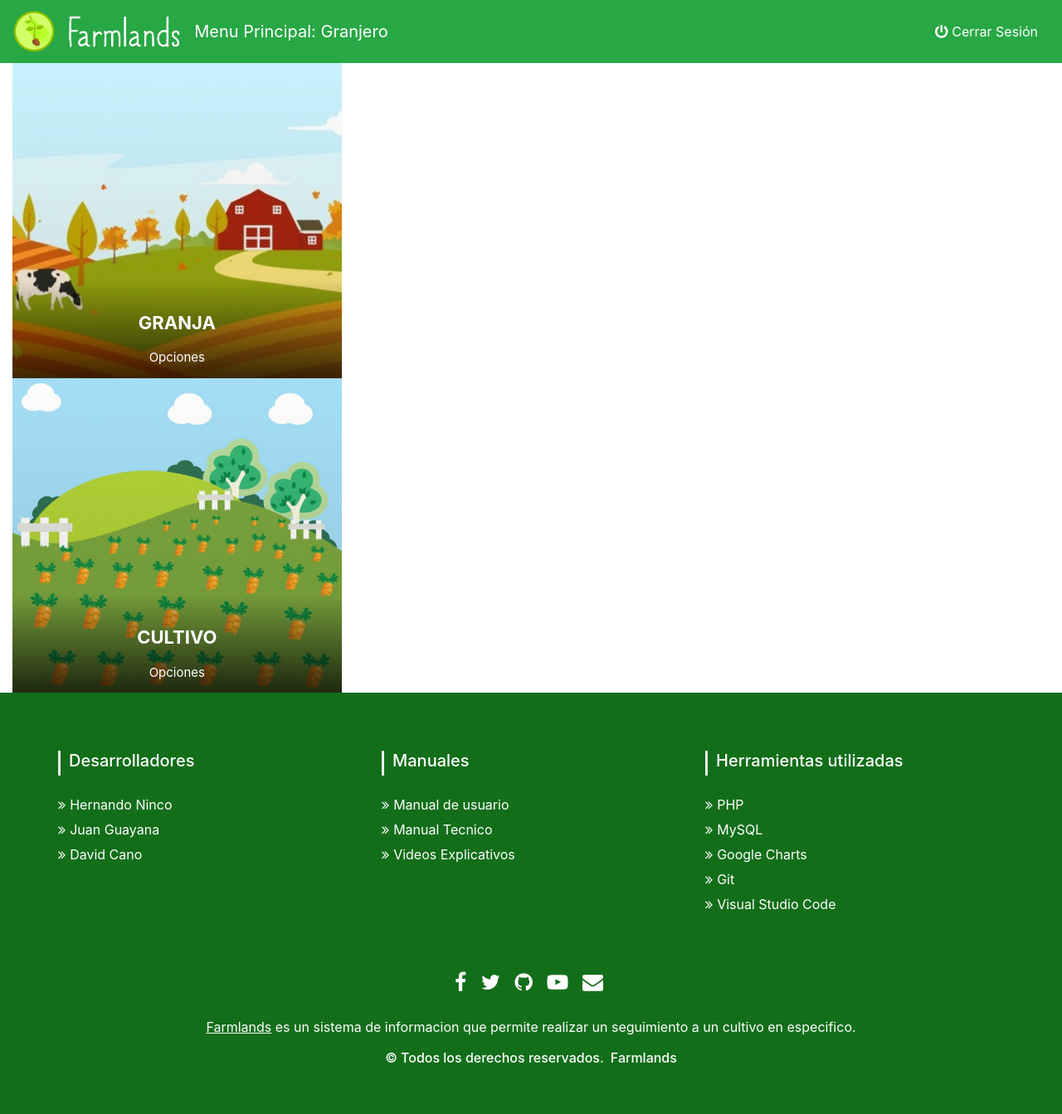
After one commit to vector14/farmlands, a PHP site: page /Menu_granjero.php in a window 1280 px wide. The commit adds this page. Shown: the whole page at 83% size. Run offline with PHP 8.4, Linux system fonts and the light colour scheme; a user stored in the database is signed in; some libraries are stand-ins or nearby versions.

Commit message:
Correciones finales de menus y vistas

```diff
--- /dev/null
+++ b/Menu_granjero.php
@@ -0,0 +1,222 @@
+<?php
+	session_start();
+	if(isset($_SESSION['resultado']))
+	{
+?>
+<!doctype html>
+<html lang="en">
+  <head>
+    <!-- Required meta tags -->
+    <meta charset="utf-8">
+    <meta name="viewport" content="width=device-width, initial-scale=1, shrink-to-fit=no">
+    <link rel="shortcut icon" type="image/x-icon" href="assets/icons/favicon.ico"/>
+<link rel="stylesheet" href="https://use.fontawesome.com/releases/v5.5.0/css/all.css" integrity="sha384-B4dIYHKNBt8Bc12p+WXckhzcICo0wtJAoU8YZTY5qE0Id1GSseTk6S+L3BlXeVIU" crossorigin="anonymous">
+    <!-- Bootstrap CSS -->
+
+    <link rel="stylesheet" type="text/css" href="style.css">
+    <link rel="stylesheet" href="bootstrap.css">
+  	<link rel="stylesheet" href="css2/menu_principal.css">
+  	<link rel="stylesheet" href="css2/menu_principal2.css">
+
+    <title>Menu Granjero</title>
+  </head>
+  <body>
+
+   <nav class="navbar navbar-expand-lg navbar-success bg-success">
+        <a class="navbar-brand" href="menu_principal.php"><img src="assets/icons/Farmlands_logo.png" width="50" height="auto" class="d-inline-block align-center" alt=""></a>
+        <a class="navbar-brand" href="menu_principal.php"><img src="assets/icons/Letters.png" width="auto" height="45" class="d-inline-block align-center" alt=""></a>
+        <span class="navbar-brand d-inline-block align-center justify-content-center" style="color:#fff;">Menu Principal: Granjero</span>
+        <button class="navbar-toggler" style="outline:0px" type="button" data-toggle="collapse" data-target="#navbarSupportedContent" aria-controls="navbarSupportedContent" aria-expanded="false" aria-label="Toggle navigation">
+          <i id="icon-toggler" style="color:#fff; font-size:22px" class="fas fa-bars"></i>
+        </button>
+
+        <div class="collapse navbar-collapse justify-content-end" id="navbarSupportedContent">
+                <ul class="nav justify-content-end">
+                    <li class="nav-item">
+                        <a href="cerrar.php"><button class="btn btn-success" style="" type="submit" ><i class="fas fa-power-off"></i> Cerrar Sesión</button></a>
+                    </li>
+                </ul>
+        </div>
+      </nav>
+        <!------------------ Efecto Hover 16 --------------->
+                <div class="col-md-4 col-sm-6">
+                    <div class="box16">
+                        <img src="assets/icons/Granja.jpg">
+                        <div class="box-content">
+                            <h3 class="title">Granja</h3>
+                            <span class="post">Opciones</span>
+                            <ul class="social">
+                                <li><a data-toggle="tooltip" data-placement="bottom" title="Granjas" href="consultar_granja.php"><i class="fas fa-warehouse"></i></a></li>
+                                <li><a data-toggle="tooltip" data-placement="bottom" title="Producto" href="consultar_producto.php"><i class="far fa-lemon"></i></a></li>
+                                <li><a title="Acerca de esta opcion" href="#" data-toggle="modal" data-target="#exampleModal2" href="#"><i class="fas fa-info"></i></a></li>
+                            </ul>
+                        </div>
+                    </div>
+                </div>
+                <div class="col-md-4 col-sm-6">
+                    <div class="box16">
+                        <img src="assets/icons/Cultivo.jpg">
+                        <div class="box-content">
+                            <h3 class="title">Cultivo</h3>
+                            <span class="post">Opciones</span>
+                            <ul class="social">
+                                <li><a data-toggle="tooltip" data-placement="bottom" title="Cultivos" href="consultar_cultivo.php"><i class="fab fa-pagelines"></i></a></li>
+                                <li><a data-toggle="tooltip" data-placement="bottom" title="Secciones de Cultivo" href="consultar_seccion_de_cultivo.php"><i class="fas fa-puzzle-piece"></i></a></li>
+                                <li><a data-toggle="tooltip" data-placement="bottom" title="Muestras de Cultivo" href="consultar_muestra-pruebas.php"><i class="fas fa-file-signature"></i></a></li>
+                                <li><a data-toggle="tooltip" data-placement="bottom" title="Graficar Muestras" href="Google_Charts_Farmlands/vista/Graficar_Muestras.php"><i class="far fa-chart-bar"></i></a></li>
+                                <li><a title="Acerca de esta opcion" href="#" data-toggle="modal" data-target="#exampleModal3" href="#"><i class="fas fa-info"></i></a></li>
+                            </ul>
+                        </div>
+                    </div>
+                </div>
+            </div>
+        </div>
+          <!------------------ Efecto Hover 16 --------------->
+</div>
+<!-- Footer -->
+	<section id="footer">
+		<div class="container" style="padding: 0">
+			<div class="row text-center text-xs-center text-sm-left text-md-left">
+				<div class="col-xs-12 col-sm-4 col-md-4">
+					<h5>Desarrolladores</h5>
+					<ul class="list-unstyled quick-links">
+						<li><a href="https://github.com/javierninco" target="_blank"><i class="fa fa-angle-double-right"></i>Hernando Ninco</a></li>
+						<li><a href="https://github.com/MaTrIxGg" target="_blank"><i class="fa fa-angle-double-right"></i>Juan Guayana</a></li>
+						<li><a href="https://github.com/vector14" target="_blank"><i class="fa fa-angle-double-right"></i>David Cano</a></li>
+					</ul>
+				</div>
+				<div class="col-xs-12 col-sm-4 col-md-4">
+					<h5>Manuales</h5>
+					<ul class="list-unstyled quick-links">
+						<li><a href="pdf/MANUAL_DE_USUARIO.pdf" target="_blank"><i class="fa fa-angle-double-right"></i>Manual de usuario</a></li>
+						<li><a href="pdf/MANUAL_TÉCNICO.pdf" target="_blank"><i class="fa fa-angle-double-right"></i>Manual Tecnico</a></li>
+						<li><a href="https://www.youtube.com/watch?v=818_G3AKLso&list=PLGR-Zuae2elGIypc87uxQnTWMgmJLU0UM"><i class="fa fa-angle-double-right" target="_blank"></i>Videos Explicativos</a></li>
+					</ul>
+				</div>
+				<div class="col-xs-12 col-sm-4 col-md-4">
+					<h5>Herramientas utilizadas</h5>
+					<ul class="list-unstyled quick-links">
+						<li><a href="http://php.net/" target="_blank"><i class="fa fa-angle-double-right"></i>PHP</a></li>
+						<li><a href="https://www.mysql.com/" target="_blank"><i class="fa fa-angle-double-right"></i>MySQL</a></li>
+						<li><a href="https://developers.google.com/chart/" target="_blank"><i class="fa fa-angle-double-right"></i>Google Charts</a></li>
+						<li><a href="https://git-scm.com/" target="_blank"><i class="fa fa-angle-double-right"></i>Git</a></li>
+						<li><a href="https://code.visualstudio.com/" target="_blank"><i class="fa fa-angle-double-right"></i>Visual Studio Code</a></li>
+					</ul>
+				</div>
+			</div>
+			<div class="row">
+				<div class="col-xs-12 col-sm-12 col-md-12 mt-2 mt-sm-5">
+					<ul class="list-unstyled list-inline social text-center">
+						<li class="list-inline-item"><a href="https://www.facebook.com/si.farmlands/" target="_blank"><i class="fa fa-facebook"></i></a></li>
+						<li class="list-inline-item"><a href="https://twitter.com/offc_farmlands"><i class="fa fa-twitter"></i></a></li>
+						<li class="list-inline-item"><a href="https://github.com/MaTrIxGg/farmlands/" target="_blank"><i class="fa fa-github"></i></a></li>
+						<li class="list-inline-item"><a href="https://www.youtube.com/channel/UCfxH1S9ewu7XvpY-GGArH4Q?view_as=subscriber" target="_blank"><i class="fa fa-youtube-play"></i></a></li>
+						<li class="list-inline-item"><a id="mail" data-toggle="tooltip" data-placement="top" title="Clic para copiar el correo" href="javascript:copiarAlPortapapeles('p1');"><i class="fa fa-envelope"></i></a></li>
+					</ul>
+				</div>
+				</hr>
+			</div>
+			<div class="row">
+				<div class="col-xs-12 col-sm-12 col-md-12 mt-2 mt-sm-2 text-center text-white">
+					<p><u>Farmlands</u> es un sistema de informacion que permite realizar un seguimiento a un cultivo en especifico.</p>
+					<p class="h6">&copy Todos los derechos reservados.<a class="text-green ml-2" href="#">Farmlands</a></p>
+				</div>
+				</hr>
+			</div>
+		</div>
+	</section>
+	<!-- ./Footer -->
+<!-- Modal -->
+<div class="modal fade" id="exampleModal" tabindex="-1" role="dialog" aria-labelledby="exampleModalLabel" aria-hidden="true">
+  <div class="modal-dialog" role="document">
+    <div class="modal-content">
+      <div class="modal-header">
+        <h5 class="modal-title" id="exampleModalLabel">Acerca de: Administrador</h5>
+        <button type="button" class="close" data-dismiss="modal" aria-label="Close">
+          <span aria-hidden="true">&times;</span>
+        </button>
+      </div>
+      <div class="modal-body">
+        La funcion Administrador, permite crear cada tipo de usuario (Administrador, Granjero, Biologo), tambien tiene la posibilidad de modificar y eliminar cualquiera de estos. Solo seleccione la opcion que desee colocando el puntero en la opcion administrador y se desdplegaran las diferentes opciones que tiene la funcion Administrador.
+      </div>
+      <div class="modal-footer">
+        <button type="button" class="btn btn-secondary" data-dismiss="modal">Cerrar</button>
+      </div>
+    </div>
+  </div>
+</div>
+
+<div class="modal fade" id="exampleModal2" tabindex="-1" role="dialog" aria-labelledby="exampleModalLabel2" aria-hidden="true">
+  <div class="modal-dialog" role="document">
+    <div class="modal-content">
+      <div class="modal-header">
+        <h5 class="modal-title" id="exampleModalLabel2">Acerca de: Granja</h5>
+        <button type="button" class="close" data-dismiss="modal" aria-label="Close">
+          <span aria-hidden="true">&times;</span>
+        </button>
+      </div>
+      <div class="modal-body">
+        La funcion Granja le permite al granjero gestionar su propia granja, así como los productos que hay en su inventario. Solo seleccione la opcion que desee colocando el puntero en la opcion administrador y se desdplegaran las diferentes opciones que tiene la funcion Granja.
+      </div>
+      <div class="modal-footer">
+        <button type="button" class="btn btn-secondary" data-dismiss="modal">Cerrar</button>
+      </div>
+    </div>
+  </div>
+</div>
+
+<div class="modal fade" id="exampleModal3" tabindex="-1" role="dialog" aria-labelledby="exampleModalLabel3" aria-hidden="true">
+  <div class="modal-dialog" role="document">
+    <div class="modal-content">
+      <div class="modal-header">
+        <h5 class="modal-title" id="exampleModalLabel3">Acerca de: Cultivo</h5>
+        <button type="button" class="close" data-dismiss="modal" aria-label="Close">
+          <span aria-hidden="true">&times;</span>
+        </button>
+      </div>
+      <div class="modal-body">
+        La funcion Cultivo le permite al granjero gestionar sus cultivos, a su vez le permite hacer muestras al cultivo, dependiendo de la seccion que elija y por ultimo, la posibilidad de visualizar las muestras mediante una grafica interactiva. Solo seleccione la opcion que desee colocando el puntero en la opcion administrador y se desdplegaran las diferentes opciones que tiene la funcion Granja.
+      </div>
+      <div class="modal-footer">
+        <button type="button" class="btn btn-secondary" data-dismiss="modal">Cerrar</button>
+      </div>
+    </div>
+  </div>
+</div>
+
+
+    <!-- Optional JavaScript -->
+    <!-- jQuery first, then Popper.js, then Bootstrap JS -->
+    <script src="https://code.jquery.com/jquery-3.3.1.slim.min.js" integrity="sha384-q8i/X+965DzO0rT7abK41JStQIAqVgRVzpbzo5smXKp4YfRvH+8abtTE1Pi6jizo" crossorigin="anonymous"></script>
+    <script src="https://cdnjs.cloudflare.com/ajax/libs/popper.js/1.14.3/umd/popper.min.js" integrity="sha384-ZMP7rVo3mIykV+2+9J3UJ46jBk0WLaUAdn689aCwoqbBJiSnjAK/l8WvCWPIPm49" crossorigin="anonymous"></script>
+    <script src="https://stackpath.bootstrapcdn.com/bootstrap/4.1.3/js/bootstrap.min.js" integrity="sha384-ChfqqxuZUCnJSK3+MXmPNIyE6ZbWh2IMqE241rYiqJxyMiZ6OW/JmZQ5stwEULTy" crossorigin="anonymous"></script>
+  <script>
+  $(function () {
+  $('[data-toggle="tooltip"]').tooltip()
+})
+function copiarAlPortapapeles(id_elemento) {
+  var aux = document.createElement("input");
+  aux.setAttribute("value", document.getElementById(id_elemento).innerHTML);
+  document.body.appendChild(aux);
+  aux.select();
+  document.execCommand("copy");
+  document.body.removeChild(aux);
+    var tooltipc = document.getElementById("mail");
+    tooltipc.removeAttribute("data-original-title");
+    tooltipc.setAttribute("title", "Se ha copiado el correo en el portapapeles");
+    tooltipc.setAttribute("data-original-title", "Se ha copiado el correo en el portapapeles");
+    alert("Se ha copiado el correo en el portapapeles");
+}
+  </script>
+  <p hidden id="p1">official.farmlands@gmail.com</p>
+  </body>
+</html>
+<?php
+	}
+	else
+	{
+		?>
+		 <META HTTP-EQUIV="Refresh" CONTENT="0; URL=index.php">
+		 <?php
+	}
+?>
--- a/index.php
+++ b/index.php
@@ -72,7 +72,7 @@ if (isset($_POST['txtpass'])) {
 $resultado3 = $mysqli->query("SELECT * FROM usuario where USERNAME='$login' and PASSWORD='$pass' and ROL='biologo'");
     $valida = $resultado->num_rows;
     $valida2 = $resultado2->num_rows;
-    $valida3 = $resultado2->num_rows;
+    $valida3 = $resultado3->num_rows;
     if ($valida!= 0) {
         $datosUsu = $resultado->fetch_row();
         $_SESSION['resultado'] = $datosUsu;
@@ -89,7 +89,7 @@ $resultado3 = $mysqli->query("SELECT * FROM usuario where USERNAME='$login' and
         $datosUsu = $resultado3->fetch_row();
         $_SESSION['resultado'] = $datosUsu;
 
-        echo "<META HTTP-EQUIV='Refresh' CONTENT='0; URL=Menu_granjero.php'>";
+        echo "<META HTTP-EQUIV='Refresh' CONTENT='0; URL=Menu_biologo.php'>";
     }
 
     else {
```
Also changed, not shown: Menu_biologo.php (added, +205 -0 lines).
